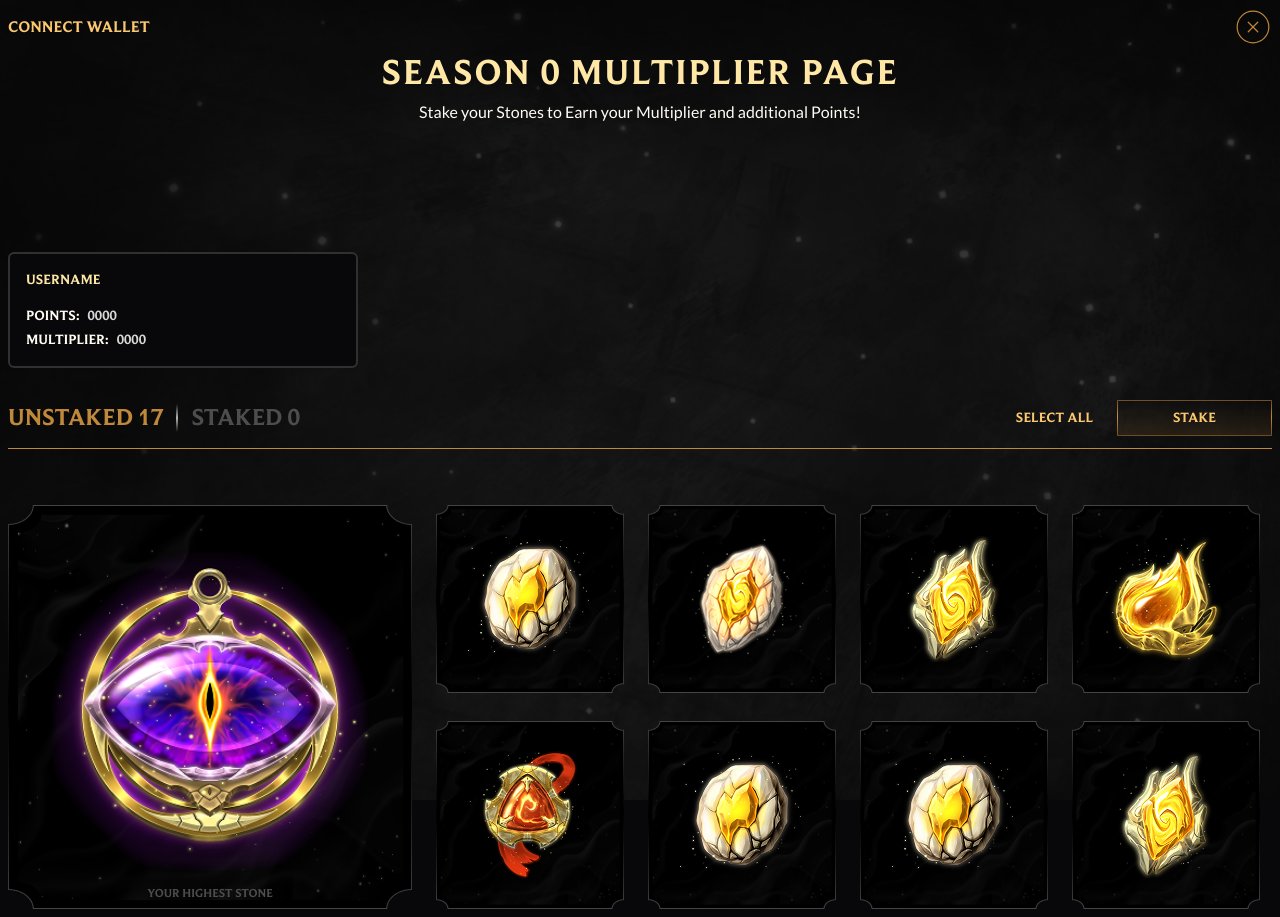
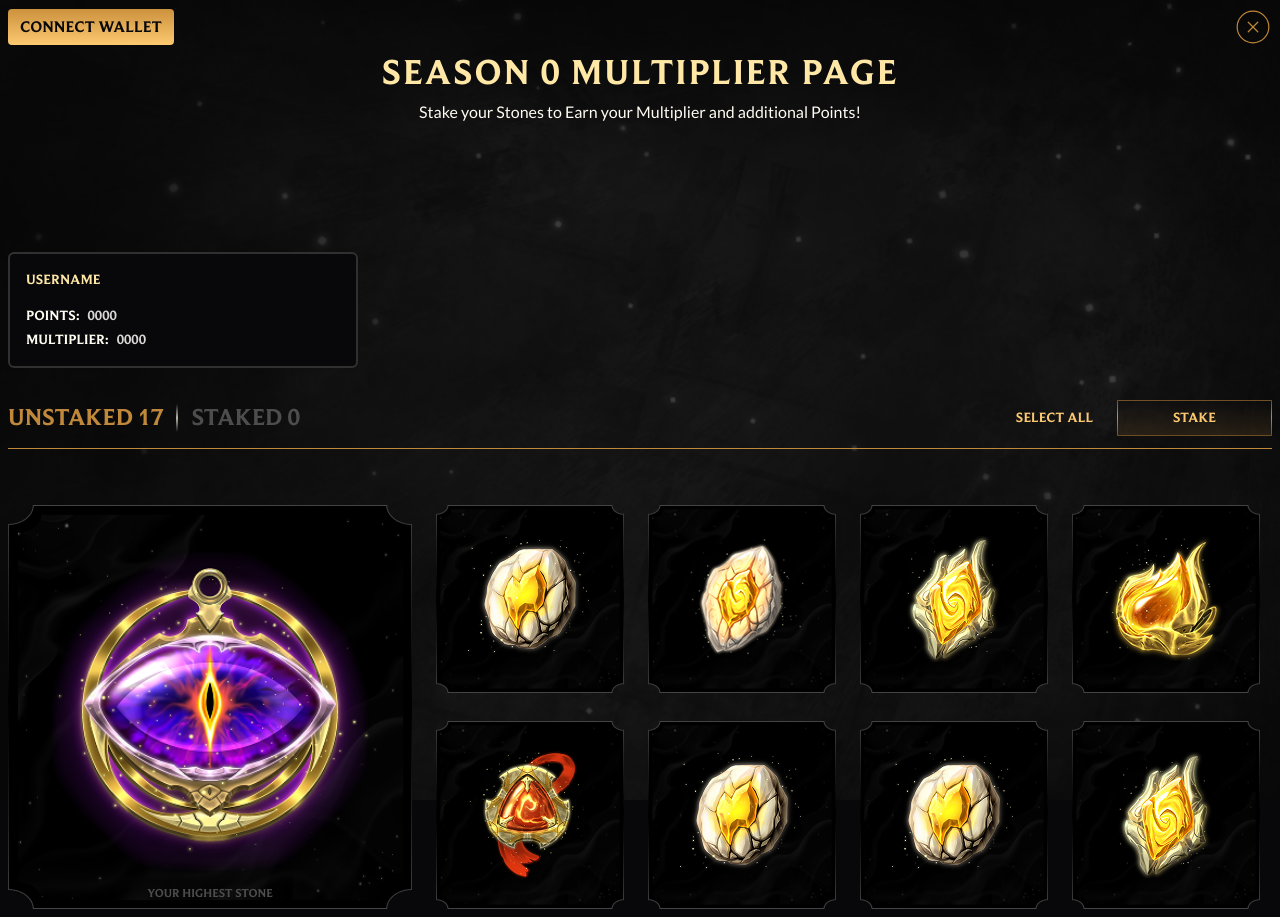
Before and after one commit to xinkin/wits-ui, a Next.js app: page / in a window 1280 px wide. Built offline with nearby package versions, Linux system fonts and the light colour scheme.

Commit message:
Style wallet connection button with gradient and border

```diff
--- a/src/app/page.tsx
+++ b/src/app/page.tsx
@@ -71,7 +71,9 @@ export default function Home() {
       <div className="max-w-7xl w-full text-offwhite font-beaufort flex-col">
         {/* Header */}
         <div className="flex justify-between items-center">
-          <div className="text-light_gold">CONNECT WALLET</div>
+          <div className="text-dark_purple bg-gradient-to-b from-[#CC913D] to-[#FCC970] px-3 py-1.5 rounded-sm border-1 border-gold_dark">
+            CONNECT WALLET
+          </div>
           <div className="items-center cursor-pointer">
             <CircleX size={38} color="#C0883A" strokeWidth={0.75} />
           </div>
```
